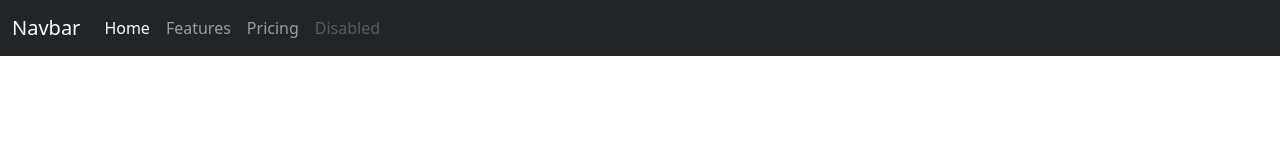
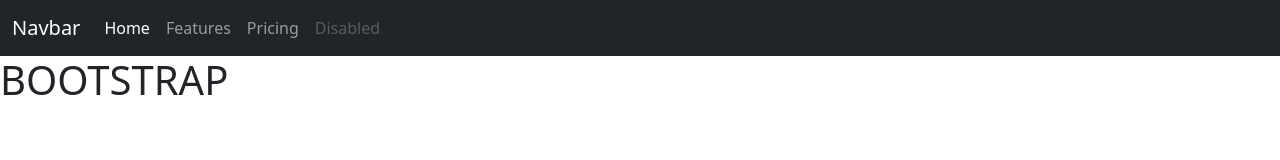
Before and after one commit to CamilaMoyano/repo-pruebb, a plain HTML site: page index.html in a window 1280 px wide. Drawn offline with nearby package versions, Linux system fonts and the light colour scheme; files that its build step writes are made by us from their sources.

Commit message:
agregamos un h1

```diff
--- a/index.html
+++ b/index.html
@@ -38,6 +38,9 @@
             </div>
         </nav>
     </header>
+    <h1>
+        BOOTSTRAP
+    </h1>
     <script src="https://cdn.jsdelivr.net/npm/bootstrap@5.1.3/dist/js/bootstrap.bundle.min.js"
         integrity="sha384-ka7Sk0Gln4gmtz2MlQnikT1wXgYsOg+OMhuP+IlRH9sENBO0LRn5q+8nbTov4+1p"
         crossorigin="anonymous"></script>
```
